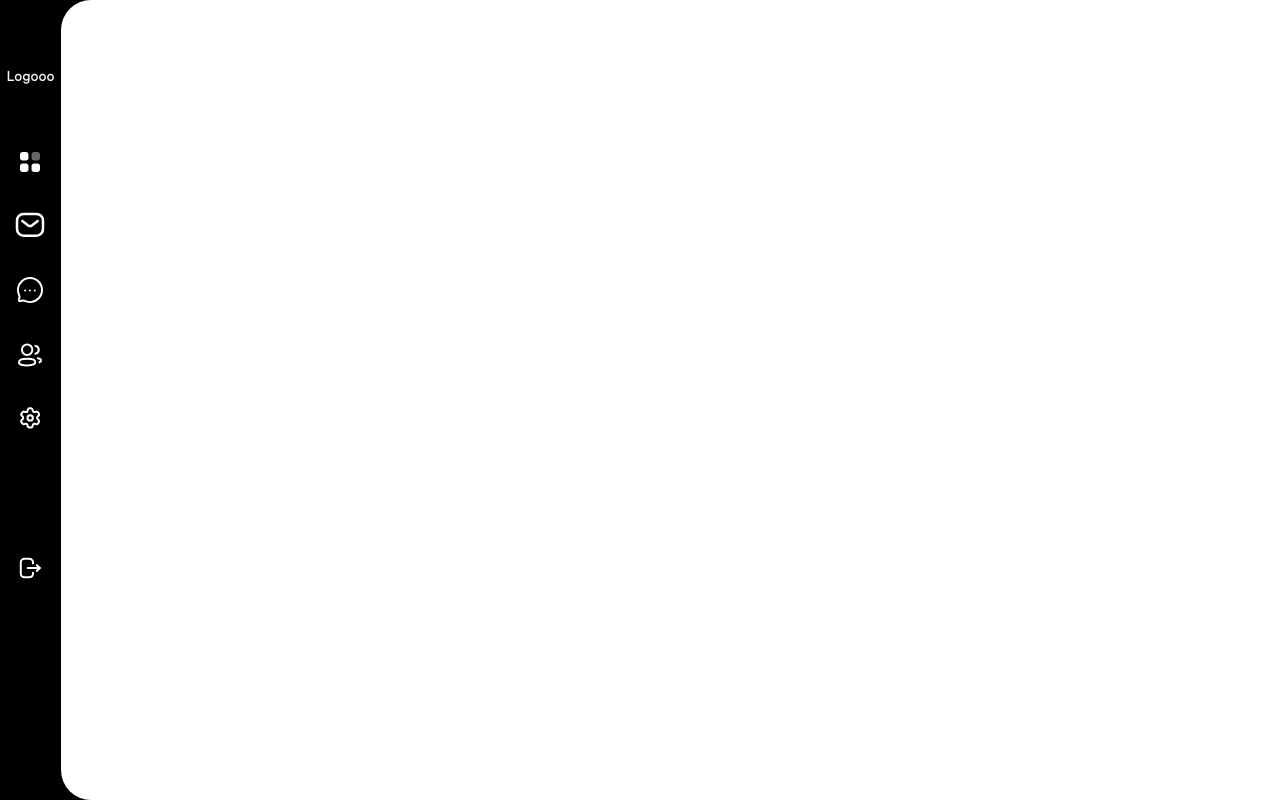
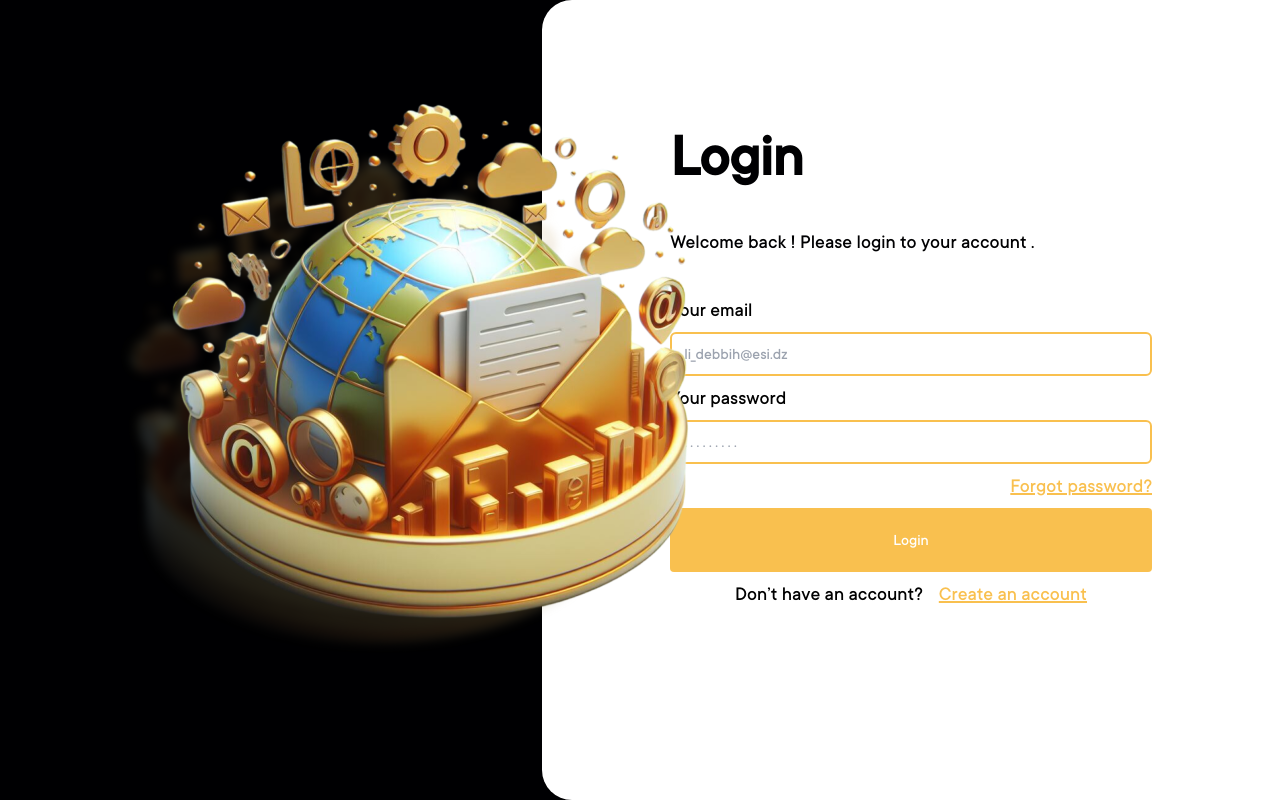
Before and after one commit to GHack-T18/FrontEnd, a React (Vite) app: page / in a window 1280 px wide. Built offline with nearby package versions, Linux system fonts and the light colour scheme.

Commit message:
login not completed

```diff
--- a/src/App.jsx
+++ b/src/App.jsx
@@ -8,6 +8,7 @@ import { useContext } from 'react'
 import { createContext } from 'react'
 import { useState } from 'react';
 import Dashboard from './pages/Dashboard';
+import LogIn from './pages/LogIn';
 
 
 export const Appcontext2=createContext();
@@ -23,7 +24,7 @@ function App() {
 
      <Router>
      <Routes>
-    <Route path='/' element={<Dashboard/>}/>
+    <Route path='/' element={<LogIn/>}/>
 
        </Routes>
     </Router>
--- /dev/null
+++ b/src/components/Col.jsx
@@ -0,0 +1,42 @@
+import React from "react";
+
+function Col({ mail, mdp }) {
+  return (
+    <div className='flex flex-col h-[100vh] w-full'>
+      <div className="flex flex-col items-start space-y-2 w-full">
+        <h2 className="font-medium text-xl">Your email</h2>
+        <div className="w-full">
+          <input
+            className="outline-none border-2 border-pinkii text-item-col sm:h-11 h-7 w-full rounded-md pl-3"
+            value={mail}
+            onChange={(e) => setEmail(e.target.value)}
+            placeholder="li_debbih@esi.dz"
+          />
+        </div>
+        <h2 className="font-medium text-xl">Your password</h2>
+        <div className="w-full">
+          <input
+            className="outline-none border-2 border-pinkii text-item-col sm:h-11 h-7 w-full rounded-md pl-3"
+            value={mdp}
+            onChange={(e) => setEmail(e.target.value)}
+            placeholder=". . . . . . . . ."
+          />
+        </div>
+        <div className="  w-full grid justify-items-end ">
+          <h2 className="font-medium text-xl text-pinkii underline">Forgot password?</h2>
+        </div>
+        <button
+        className='justify-center items-center w-full h-12 sm:h-16 bg-pinkii text-dash-col rounded-[4px] '
+      >
+          Login
+        </button>
+        <div className="flex flex-row justify-center items-center font-medium text-xl space-x-4  w-full">
+            <h2>Don’t have an account? </h2>
+            <h2 className="text-pinkii underline">Create an account</h2>
+        </div>
+      </div>
+    </div>
+  );
+}
+
+export default Col;
--- a/src/components/SideBar.jsx
+++ /dev/null
@@ -1,13 +0,0 @@
-// Content component (content.js)
-import React, { Fragment, useState ,useContext,useEffect} from "react";
-function Sidebar() {
-
-  return (
-    <div className='flex flex-row w-28 h-[100vh]  bg-sky-500 '>
-
-
-    </div>
-  );
-}
-
-export default Content;
--- /dev/null
+++ b/src/pages/LogIn.jsx
@@ -0,0 +1,22 @@
+import React from "react";
+import Col from '../components/Col';
+import Kora from '../assets/Kora.png'
+
+function LogIn() {
+  return (
+    <div className='flex flex-row w-screen h-[100vh] bg-page-col '>
+        <div className="h-screen w-[90%] flex  justify-end items-center">
+            <div className=" absolute left-[8%] top-16">
+                <img src={Kora} alt="Kora Logo" className="" />
+            </div>
+        </div>
+        <div className="flex flex-col space-y-10 sm:p-32 p-10 items-start h-screen w-full bg-dash-col rounded-tl-[30px] rounded-bl-[30px]">
+          <h1 className="text-page-col text-6xl font-semibold w-full">Login</h1>
+          <h2 className="text-page-col text-xl font-normal  w-full">Welcome back ! Please login to your account .</h2>
+          <Col />
+        </div>
+    </div>
+  );
+}
+
+export default LogIn;
--- a/tailwind.config.js
+++ b/tailwind.config.js
@@ -8,7 +8,7 @@ export default {
   theme: {
     extend: {
       colors:{
-        "pinkii":"#F2CB92",
+        "pinkii":"#F9C04F",
         "page-col":"#000002",
         "sidebar":"#FCF9FC",
         "dash-col":"#FFFFFF",
```
Also changed, not shown: src/assets/Kora.png (added).
